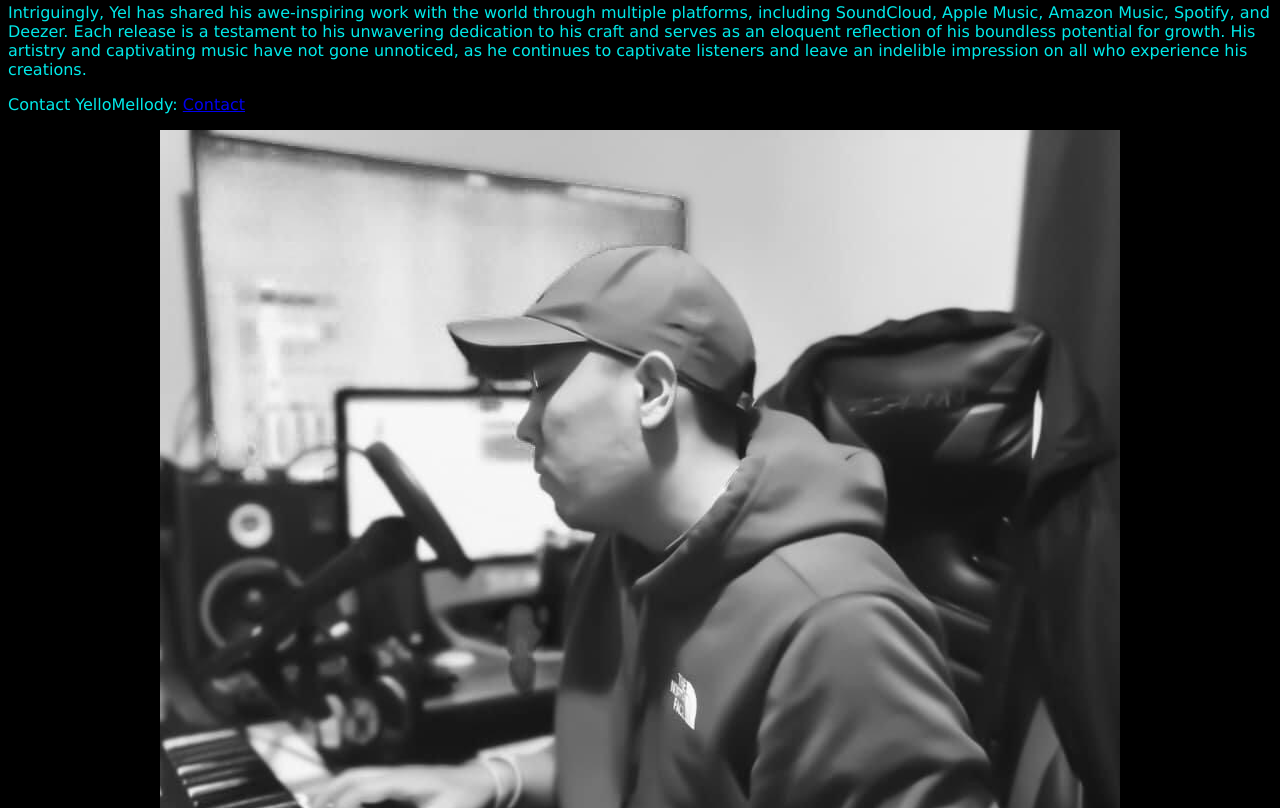
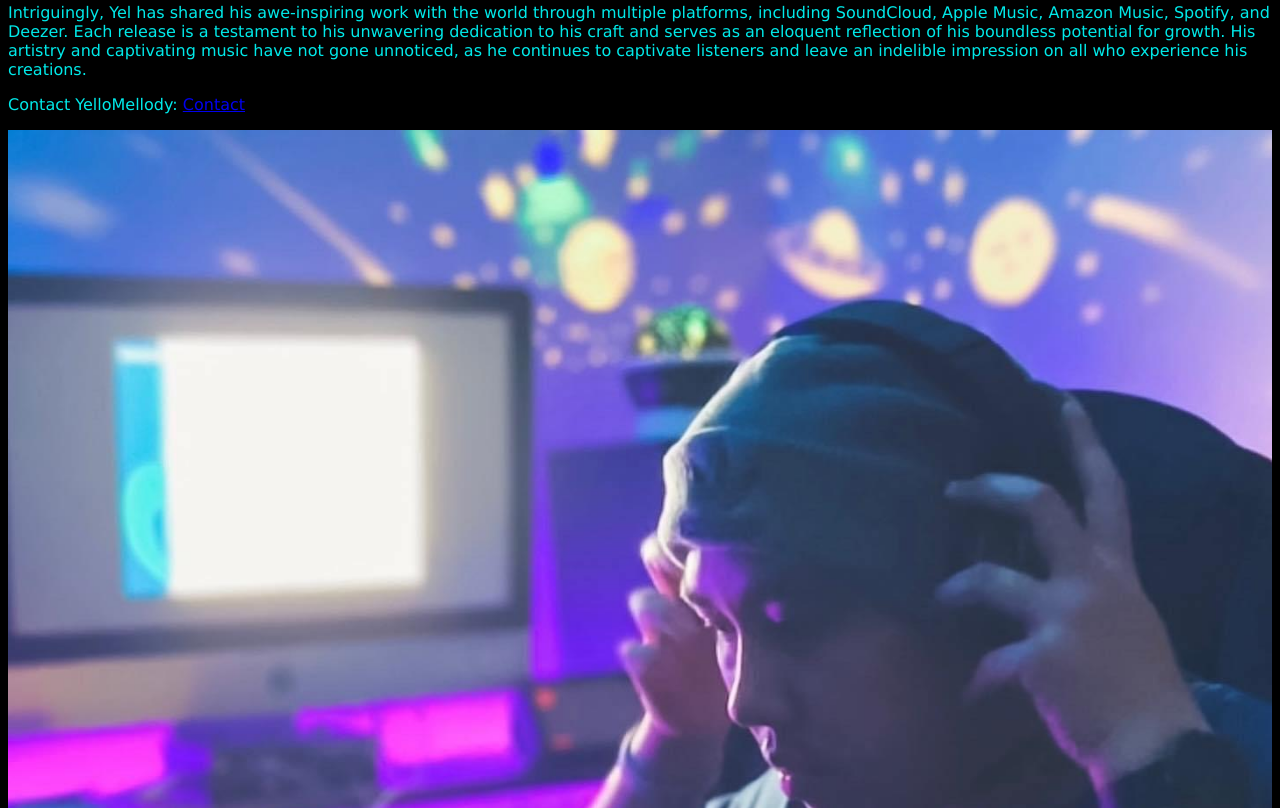
Before and after one commit to yelportillo/yellomellodymusic, a plain HTML site: page index.html in a window 1280 px wide. Shown: the part 1112-1920 px from the top of the page. Drawn offline with Linux system fonts and the light colour scheme.

Commit message:
Update index.html

```diff
--- a/index.html
+++ b/index.html
@@ -36,7 +36,7 @@
             <p>Contact YelloMellody: <a href="Contact.html">Contact</a></p>
             <!-- View email address -->
         </div>
-        <img src="media/Yel.JPG" alt="Yel">
+        <img src="media/IMG_0913.jpeg" alt="Yel">
     </div>
 </body>
 
```
